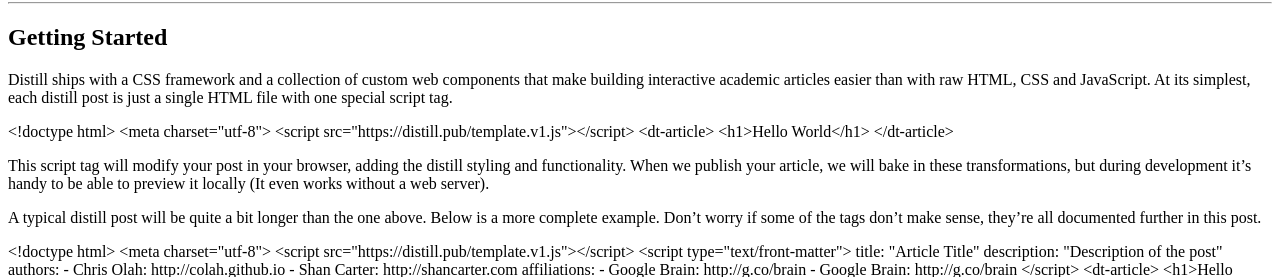
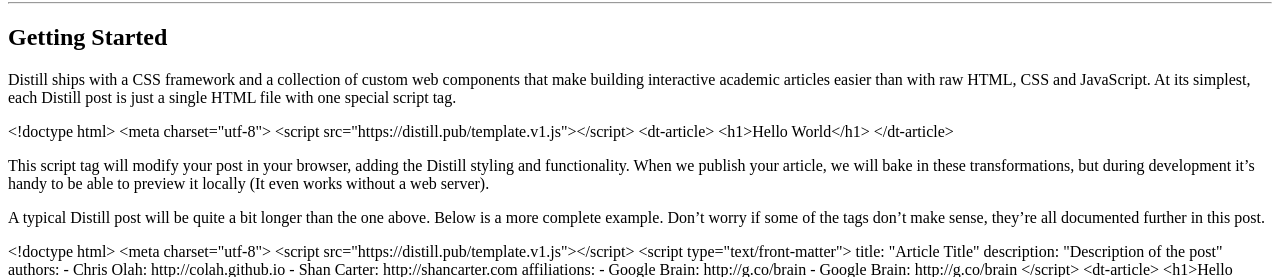
Before and after one commit to samholt/pipeline, a website: page pages/guide/index.html in a window 1280 px wide. Shown: the part 125-402 px from the top of the page. Drawn offline with Linux system fonts and the light colour scheme.

Commit message:
Capitalize Distill

```diff
--- a/pages/guide/index.html
+++ b/pages/guide/index.html
@@ -23,7 +23,7 @@
   <h2>A collection of examples and best practices for creating interactive explanatory articles using the Distill web framework</h2>
   <hr>
   <h2>Getting Started</h2>
-  <p>Distill ships with a CSS framework and a collection of custom web components that make building interactive academic articles easier than with raw HTML, CSS and JavaScript. At its simplest, each distill post is just a single HTML file with one special script tag.</p>
+  <p>Distill ships with a CSS framework and a collection of custom web components that make building interactive academic articles easier than with raw HTML, CSS and JavaScript. At its simplest, each Distill post is just a single HTML file with one special script tag.</p>
   <dt-code block language="html">
     &lt;!doctype html&gt;
     &lt;meta charset="utf-8"&gt;
@@ -33,8 +33,8 @@
       &lt;h1&gt;Hello World&lt;/h1&gt;
     &lt;/dt-article&gt;
   </dt-code>
-  <p>This script tag will modify your post in your browser, adding the distill styling and functionality. When we publish your article, we will bake in these transformations, but during development it’s handy to be able to preview it locally (It even works without a web server).</p>
-  <p>A typical distill post will be quite a bit longer than the one above. Below is a more complete example. Don’t worry if some of the tags don’t make sense, they’re all documented further in this post.</p>
+  <p>This script tag will modify your post in your browser, adding the Distill styling and functionality. When we publish your article, we will bake in these transformations, but during development it’s handy to be able to preview it locally (It even works without a web server).</p>
+  <p>A typical Distill post will be quite a bit longer than the one above. Below is a more complete example. Don’t worry if some of the tags don’t make sense, they’re all documented further in this post.</p>
   <dt-code block language="html">
     &lt;!doctype html&gt;
     &lt;meta charset="utf-8"&gt;
```
